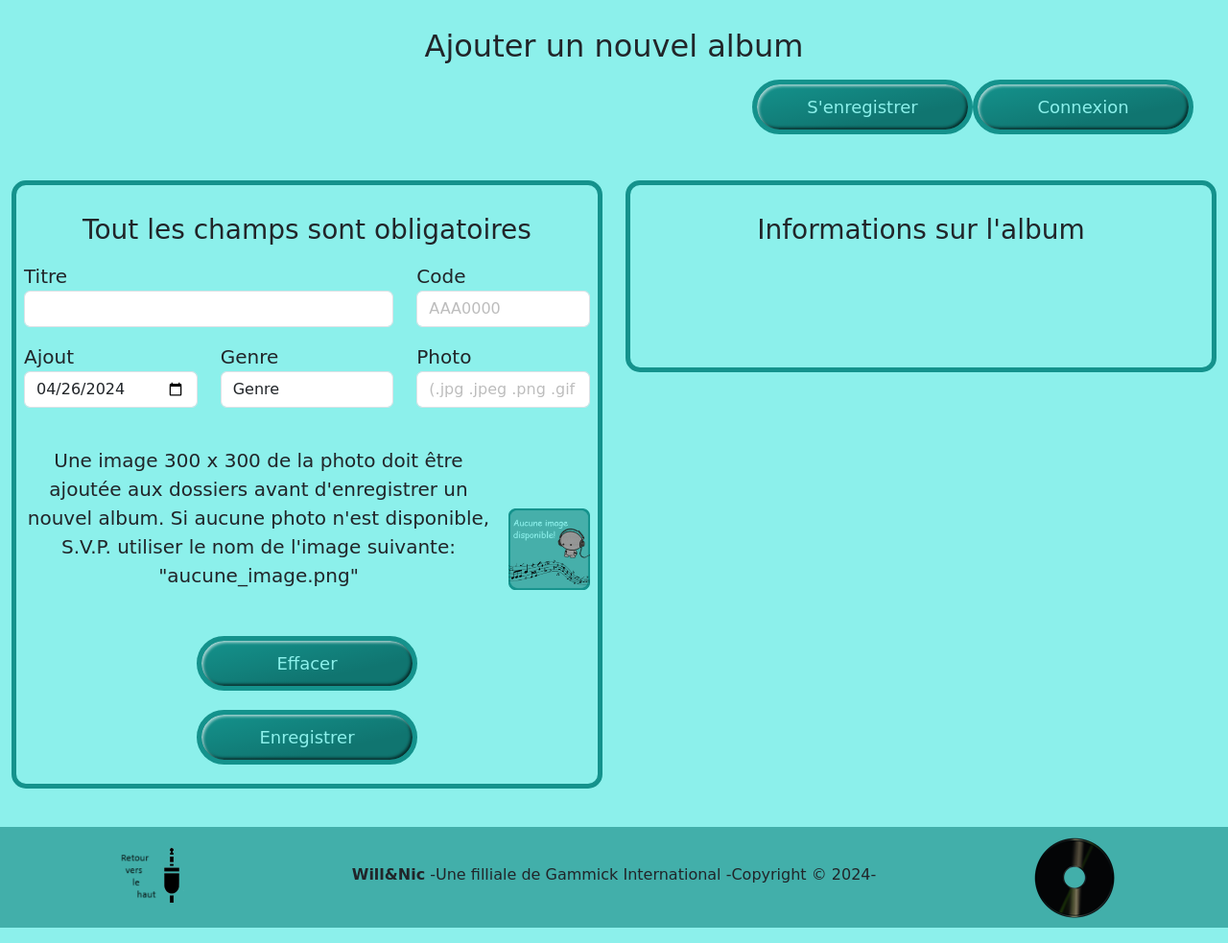
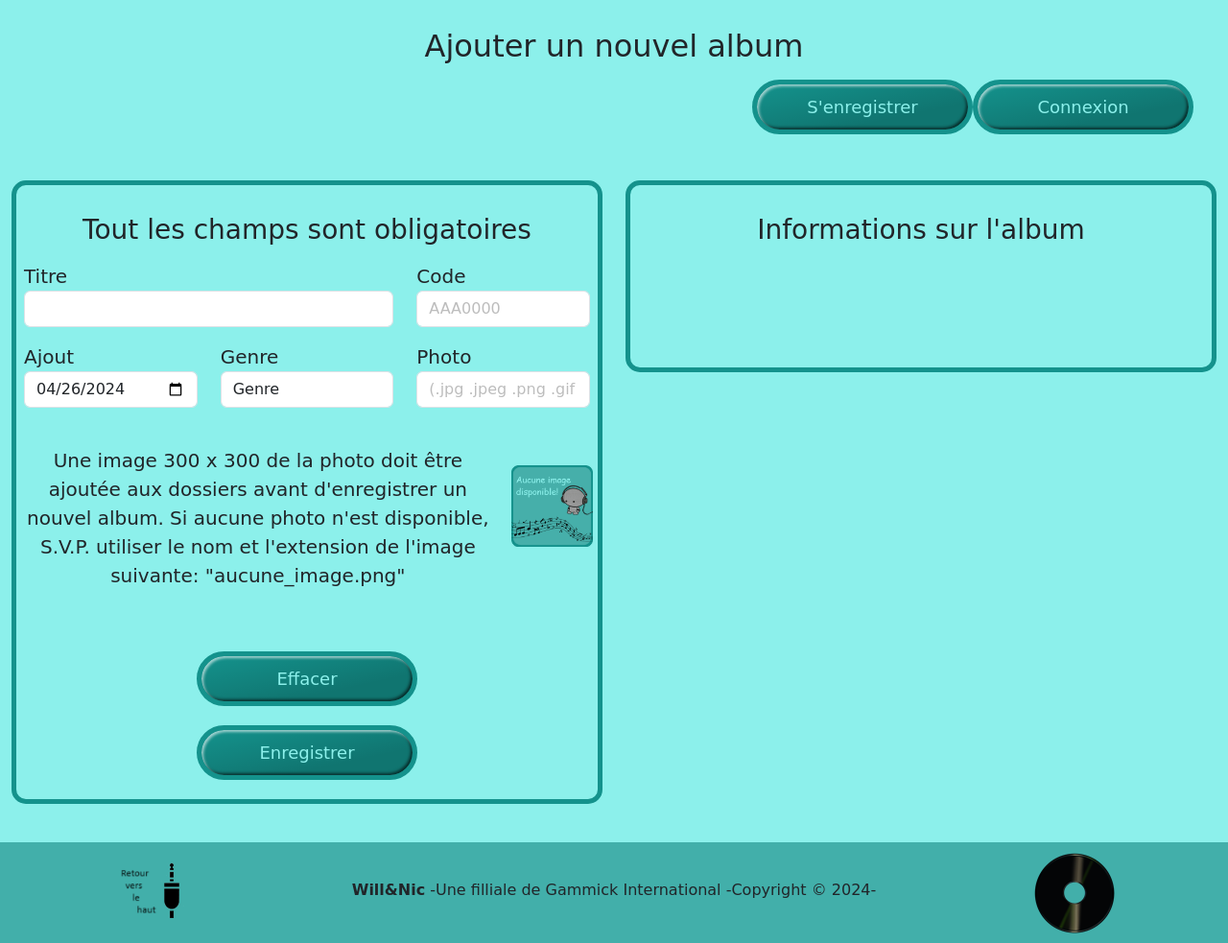
Before and after one commit to 5gtP3pp3r/TP2_WEB_2, a PHP site: page /pageAlbum.php in a window 1280 px wide. Shown: the part 369-1352 px from the top of the page at 96% size. Run offline with PHP 8.4, Linux system fonts and the light colour scheme.

Commit message:
ajustement image

```diff
--- a/Nicolas_Plouffe_William_Crepault_TP2_Web_2/pageAlbum.php
+++ b/Nicolas_Plouffe_William_Crepault_TP2_Web_2/pageAlbum.php
@@ -49,11 +49,13 @@
                                 <label for="photo">Photo</label>
                                 <input type="text" id="photo" name="photo" placeholder="(.jpg .jpeg .png .gif .bmp)" class="form-control">
                             </div>
-                            <div class="col-sm-12 d-flex align-items-end">
-                                <p class="flex-grow-1 mb-0">Une image 300 x 300 de la photo doit être ajoutée aux
-                                   dossiers avant d'enregistrer un nouvel album. Si aucune photo n'est
-                                   disponible, S.V.P. utiliser le nom de l'image suivante: "aucune_image.png"</p>
-                                   <img src="Images/aucune_image.png" alt="aucune image" class="resize ms-3">
+                            <div class="col-sm-12 col-md-10">
+                                <p>Une image 300 x 300 de la photo doit être ajoutée aux
+                                    dossiers avant d'enregistrer un nouvel album. Si aucune photo n'est
+                                    disponible, S.V.P. utiliser le nom et l'extension de l'image suivante: "aucune_image.png"</p>
+                            </div>
+                            <div class="col-sm-12 col-md-2 d-flex align-items-center justify-content-center">
+                                <img src="Images/aucune_image.png" alt="aucune image" class="resize">
                             </div>
                         </div>
                         <div class="ulBtn">
```
